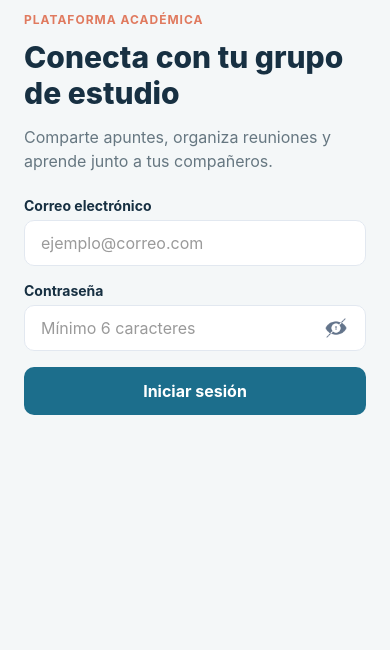
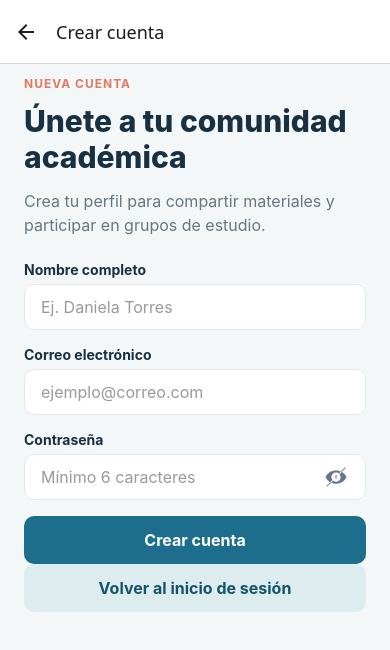
Before and after one commit to DanielTosta0106/Proyectoprogramacionmovil, a React Native app: screen /Register in a window 390 px wide. Shown: the top 650 px of the page. Built offline with nearby package versions, Linux system fonts and the light colour scheme.

Commit message:
Add registration and group publishing

```diff
--- a/App.tsx
+++ b/App.tsx
@@ -6,6 +6,7 @@ import { createNativeStackNavigator } from '@react-navigation/native-stack';
 import { Ionicons } from '@expo/vector-icons';
 import { HomeScreen } from './src/screens/HomeScreen';
 import { LoginScreen } from './src/screens/LoginScreen';
+import { RegisterScreen } from './src/screens/RegisterScreen';
 import { GroupsScreen } from './src/screens/GroupsScreen';
 import { GroupDetailsScreen } from './src/screens/GroupDetailsScreen';
 import { InventoryScreen } from './src/screens/InventoryScreen';
@@ -45,6 +46,7 @@ export default function App() {
       <NavigationContainer>
         <Stack.Navigator>
           <Stack.Screen name="Login" component={LoginScreen} options={{ headerShown: false }} />
+          <Stack.Screen name="Register" component={RegisterScreen} options={{ title: 'Crear cuenta' }} />
           <Stack.Screen name="MainTabs" options={{ headerShown: false }}>
             {() => <MainTabs />}
           </Stack.Screen>
--- a/src/screens/GroupsScreen.tsx
+++ b/src/screens/GroupsScreen.tsx
@@ -1,14 +1,91 @@
-import { StyleSheet, Text } from 'react-native';
+import React, { useState } from 'react';
+import { Alert, Pressable, StyleSheet, Text, View } from 'react-native';
+import { CustomButton } from '../components/CustomButton';
+import { CustomInput } from '../components/CustomInput';
 import { GroupCard } from '../components/GroupCard';
 import { ScreenContainer } from '../components/ScreenContainer';
+import { addPost, removePost } from '../store/slices/postsSlice';
+import { useAppDispatch, useAppSelector } from '../store/store';
+
+const groups = [
+  { name: 'Desarrollo móvil', subject: 'React Native y TypeScript', members: 8 },
+  { name: 'Bases de datos', subject: 'SQL y modelado', members: 5 },
+];
 
 export function GroupsScreen({ navigation }: any) {
+  const dispatch = useAppDispatch();
+  const user = useAppSelector((state) => state.user);
+  const posts = useAppSelector((state) => state.posts.posts);
+  const [selectedGroup, setSelectedGroup] = useState(groups[0].name);
+  const [title, setTitle] = useState('');
+  const [content, setContent] = useState('');
+
+  const handlePublish = () => {
+    if (!title.trim() || !content.trim()) {
+      Alert.alert('Publicación incompleta', 'Escribe un título y el contenido de tu publicación.');
+      return;
+    }
+
+    dispatch(
+      addPost({
+        groupName: selectedGroup,
+        title: title.trim(),
+        content: content.trim(),
+        author: user.name || user.email || 'Estudiante',
+      }),
+    );
+    setTitle('');
+    setContent('');
+  };
+
   return (
     <ScreenContainer>
       <Text style={styles.title}>Mis grupos</Text>
-      <Text style={styles.subtitle}>Continúa aprendiendo con tu comunidad.</Text>
-      <GroupCard name="Desarrollo móvil" subject="React Native y TypeScript" members={8} onOpen={() => navigation.navigate('GroupDetails', { groupName: 'Desarrollo móvil' })} />
-      <GroupCard name="Bases de datos" subject="SQL y modelado" members={5} onOpen={() => navigation.navigate('GroupDetails', { groupName: 'Bases de datos' })} />
+      <Text style={styles.subtitle}>Comparte dudas, apuntes y avisos con tu comunidad.</Text>
+
+      {groups.map((group) => (
+        <GroupCard
+          key={group.name}
+          name={group.name}
+          subject={group.subject}
+          members={group.members}
+          onOpen={() => navigation.navigate('GroupDetails', { groupName: group.name })}
+        />
+      ))}
+
+      <Text style={styles.sectionTitle}>Nueva publicación</Text>
+      <Text style={styles.label}>Publicar en</Text>
+      <View style={styles.groupPicker}>
+        {groups.map((group) => (
+          <Pressable
+            key={group.name}
+            onPress={() => setSelectedGroup(group.name)}
+            style={[styles.groupOption, selectedGroup === group.name && styles.groupOptionSelected]}
+          >
+            <Text style={[styles.groupOptionText, selectedGroup === group.name && styles.groupOptionTextSelected]}>{group.name}</Text>
+          </Pressable>
+        ))}
+      </View>
+      <CustomInput label="Título" placeholder="Ej. Duda sobre navegación" value={title} onChangeText={setTitle} />
+      <CustomInput label="Contenido" placeholder="Escribe tu aporte o pregunta" multiline value={content} onChangeText={setContent} style={styles.contentInput} />
+      <CustomButton title="Publicar en el grupo" onPress={handlePublish} />
+
+      <Text style={styles.sectionTitle}>Publicaciones recientes</Text>
+      {posts.length === 0 ? (
+        <Text style={styles.empty}>Todavía no hay publicaciones. Sé el primero en compartir algo.</Text>
+      ) : (
+        posts.map((post) => (
+          <View key={post.id} style={styles.postCard}>
+            <Text style={styles.postGroup}>{post.groupName}</Text>
+            <Text style={styles.postTitle}>{post.title}</Text>
+            <Text style={styles.postContent}>{post.content}</Text>
+            <Text style={styles.postAuthor}>Publicado por {post.author}</Text>
+            <Pressable onPress={() => dispatch(removePost(post.id))}>
+              <Text style={styles.deleteText}>Eliminar publicación</Text>
+            </Pressable>
+          </View>
+        ))
+      )}
     </ScreenContainer>
   );
 }
@@ -16,4 +93,19 @@ export function GroupsScreen({ navigation }: any) {
 const styles = StyleSheet.create({
   title: { color: '#173042', fontSize: 28, fontWeight: '800' },
   subtitle: { color: '#667781', fontSize: 16, marginBottom: 24, marginTop: 8 },
+  sectionTitle: { color: '#173042', fontSize: 20, fontWeight: '800', marginBottom: 12, marginTop: 28 },
+  label: { color: '#173042', fontSize: 14, fontWeight: '700', marginBottom: 8 },
+  groupPicker: { flexDirection: 'row', flexWrap: 'wrap', gap: 8, marginBottom: 16 },
+  groupOption: { backgroundColor: '#DDECEF', borderRadius: 8, paddingHorizontal: 12, paddingVertical: 10 },
+  groupOptionSelected: { backgroundColor: '#1C6E8C' },
+  groupOptionText: { color: '#15546B', fontSize: 13, fontWeight: '600' },
+  groupOptionTextSelected: { color: '#FFFFFF' },
+  contentInput: { minHeight: 90, textAlignVertical: 'top' },
+  empty: { color: '#667781', fontSize: 15 },
+  postCard: { backgroundColor: '#FFFFFF', borderRadius: 10, marginBottom: 10, padding: 14 },
+  postGroup: { color: '#E07A5F', fontSize: 12, fontWeight: '800', textTransform: 'uppercase' },
+  postTitle: { color: '#173042', fontSize: 17, fontWeight: '800', marginTop: 6 },
+  postContent: { color: '#425466', fontSize: 15, lineHeight: 21, marginTop: 6 },
+  postAuthor: { color: '#7B8A99', fontSize: 12, marginTop: 10 },
+  deleteText: { color: '#B54747', fontSize: 12, fontWeight: '700', marginTop: 10 },
 });
--- a/src/screens/LoginScreen.tsx
+++ b/src/screens/LoginScreen.tsx
@@ -59,6 +59,7 @@ export function LoginScreen({ navigation }: LoginScreenProps) {
         error={passwordError}
       />
       <CustomButton title="Iniciar sesión" onPress={handleLogin} />
+      <CustomButton title="Crear una cuenta" variant="secondary" onPress={() => navigation.navigate('Register')} />
     </ScreenContainer>
   );
 }
--- /dev/null
+++ b/src/screens/RegisterScreen.tsx
@@ -0,0 +1,55 @@
+import React, { useState } from 'react';
+import { Alert, StyleSheet, Text } from 'react-native';
+import { CustomButton } from '../components/CustomButton';
+import { CustomInput } from '../components/CustomInput';
+import { ScreenContainer } from '../components/ScreenContainer';
+import { setProfile } from '../store/slices/userSlice';
+import { useAppDispatch } from '../store/store';
+
+type RegisterScreenProps = {
+  navigation: any;
+};
+
+export function RegisterScreen({ navigation }: RegisterScreenProps) {
+  const dispatch = useAppDispatch();
+  const [name, setName] = useState('');
+  const [email, setEmail] = useState('');
+  const [password, setPassword] = useState('');
+  const [error, setError] = useState('');
+
+  const handleRegister = () => {
+    const normalizedName = name.trim();
+    const normalizedEmail = email.trim();
+    const validEmail = /^[^\s@]+@[^\s@]+\.[^\s@]+$/.test(normalizedEmail);
+
+    if (!normalizedName || !validEmail || password.length < 6) {
+      setError('Completa tu nombre, un correo válido y una contraseña de 6 caracteres como mínimo.');
+      return;
+    }
+
+    dispatch(setProfile({ name: normalizedName, email: normalizedEmail }));
+    console.log('[Redux] Usuario registrado:', { name: normalizedName, email: normalizedEmail });
+    Alert.alert('Registro completado', 'Tu cuenta ya está lista para participar en grupos.');
+    navigation.replace('MainTabs');
+  };
+
+  return (
+    <ScreenContainer>
+      <Text style={styles.eyebrow}>NUEVA CUENTA</Text>
+      <Text style={styles.title}>Únete a tu comunidad académica</Text>
+      <Text style={styles.body}>Crea tu perfil para compartir materiales y participar en grupos de estudio.</Text>
+
+      <CustomInput label="Nombre completo" placeholder="Ej. Daniela Torres" value={name} onChangeText={setName} />
+      <CustomInput label="Correo electrónico" placeholder="ejemplo@correo.com" keyboardType="email-address" autoCapitalize="none" value={email} onChangeText={setEmail} />
+      <CustomInput label="Contraseña" placeholder="Mínimo 6 caracteres" secureTextEntry value={password} onChangeText={setPassword} error={error} />
+      <CustomButton title="Crear cuenta" onPress={handleRegister} />
+      <CustomButton title="Volver al inicio de sesión" variant="secondary" onPress={() => navigation.goBack()} />
+    </ScreenContainer>
+  );
+}
+
+const styles = StyleSheet.create({
+  eyebrow: { color: '#E07A5F', fontSize: 12, fontWeight: '700', letterSpacing: 1 },
+  title: { color: '#173042', fontSize: 30, fontWeight: '800', marginTop: 12 },
+  body: { color: '#667781', fontSize: 16, lineHeight: 24, marginBottom: 24, marginTop: 14 },
+});
--- /dev/null
+++ b/src/store/slices/postsSlice.ts
@@ -0,0 +1,43 @@
+import { createSlice, PayloadAction } from '@reduxjs/toolkit';
+
+export type GroupPost = {
+  id: string;
+  groupName: string;
+  title: string;
+  content: string;
+  author: string;
+  createdAt: string;
+};
+
+export type NewGroupPost = Omit<GroupPost, 'id' | 'createdAt'>;
+
+type PostsState = {
+  posts: GroupPost[];
+};
+
+const initialState: PostsState = {
+  posts: [],
+};
+
+const postsSlice = createSlice({
+  name: 'posts',
+  initialState,
+  reducers: {
+    addPost: (state, action: PayloadAction<NewGroupPost>) => {
+      const post = {
+        id: String(Date.now()),
+        createdAt: new Date().toISOString(),
+        ...action.payload,
+      };
+
+      state.posts.unshift(post);
+      console.log('[Redux] Publicación agregada:', post);
+    },
+    removePost: (state, action: PayloadAction<string>) => {
+      state.posts = state.posts.filter((post) => post.id !== action.payload);
+    },
+  },
+});
+
+export const { addPost, removePost } = postsSlice.actions;
+export default postsSlice.reducer;
--- a/src/store/slices/userSlice.ts
+++ b/src/store/slices/userSlice.ts
@@ -1,10 +1,12 @@
 import { createSlice, PayloadAction } from '@reduxjs/toolkit';
 
 export type UserState = {
+  name: string;
   email: string;
 };
 
 const initialState: UserState = {
+  name: '',
   email: '',
 };
 
@@ -15,8 +17,12 @@ const userSlice = createSlice({
     setEmail: (state, action: PayloadAction<string>) => {
       state.email = action.payload;
     },
+    setProfile: (state, action: PayloadAction<Pick<UserState, 'name' | 'email'>>) => {
+      state.name = action.payload.name;
+      state.email = action.payload.email;
+    },
   },
 });
 
-export const { setEmail } = userSlice.actions;
+export const { setEmail, setProfile } = userSlice.actions;
 export default userSlice.reducer;
--- a/src/store/store.ts
+++ b/src/store/store.ts
@@ -1,12 +1,14 @@
 import { configureStore } from '@reduxjs/toolkit';
 import { TypedUseSelectorHook, useDispatch, useSelector } from 'react-redux';
 import inventoryReducer from './slices/inventorySlice';
+import postsReducer from './slices/postsSlice';
 import userReducer from './slices/userSlice';
 
 export const store = configureStore({
   reducer: {
     user: userReducer,
     inventory: inventoryReducer,
+    posts: postsReducer,
   },
 });
 
```
